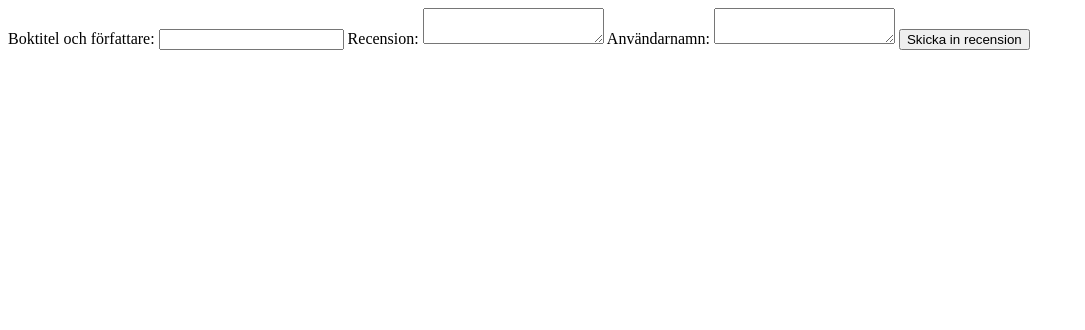
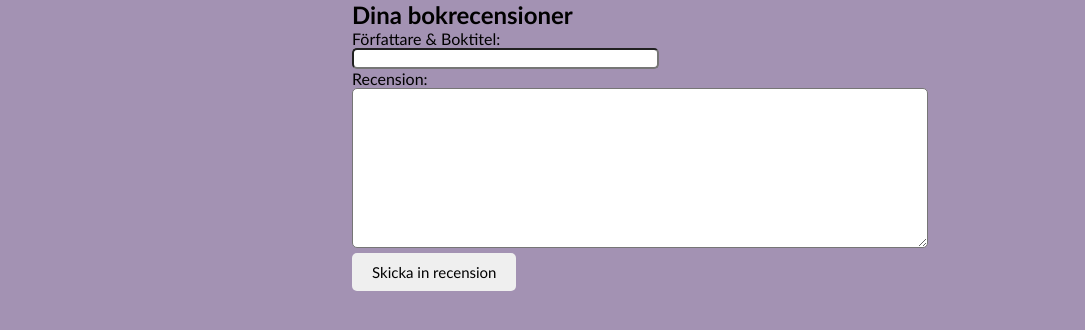
Before and after one commit to helenaskagerlid/my-book-reviews-API-project, a plain HTML site: page frontend/index.html in a window 1280 px wide. Shown: the whole page, without its empty margins (0-1085 px from the left). Drawn offline with Linux system fonts and the light colour scheme.

Commit message:
:construction: some small edits html structure

```diff
--- a/frontend/index.html
+++ b/frontend/index.html
@@ -3,24 +3,28 @@
 <head>
     <meta charset="UTF-8">
     <meta name="viewport" content="width=device-width, initial-scale=1.0">
-    <title>Helenas Bokrecensioner</title>
+    <title>Dina bokrecensioner</title>
+    <link rel="stylesheet" href="style.css">
     <script src="script.js" defer></script>
 </head>
 <body>
-    <form id="reviewForm">
-        <label for="title">Boktitel och författare:</label>
-        <input type="text" id="title" name="title" required>
+    <section class="section-wrapper">
+        <div class="form-wrapper">
+            <h1>Dina bokrecensioner</h1>
+        <form class="review-form" id="reviewForm">
+            <label for="title" class="title">Författare & Boktitel:</label>
+            <input type="text" id="title" name="title" class="title-box" required>
 
-        <label for="reviewContent">Recension:</label>
-        <textarea id="reviewContent" name="reviewContent" required></textarea>
+            <label for="reviewContent" class="content-title">Recension:</label>
+            <textarea id="reviewContent" class="review-box" name="reviewContent" required></textarea>
+        </form>
 
-        <label for="ownerId">Användarnamn:</label>
-        <textarea id="ownerId" name="ownerId" required></textarea>
+        <button class="review-button" id="reviewButton">Skicka in recension</button>
+        </div>
 
-        <button id="reviewButton">Skicka in recension</button>
-    </form>
+        <ul id="reviewList" class="review-list"></ul>
+    </section>
 
-    <ul id="reviewList"></ul>
 
 </body>
 </html>
```
